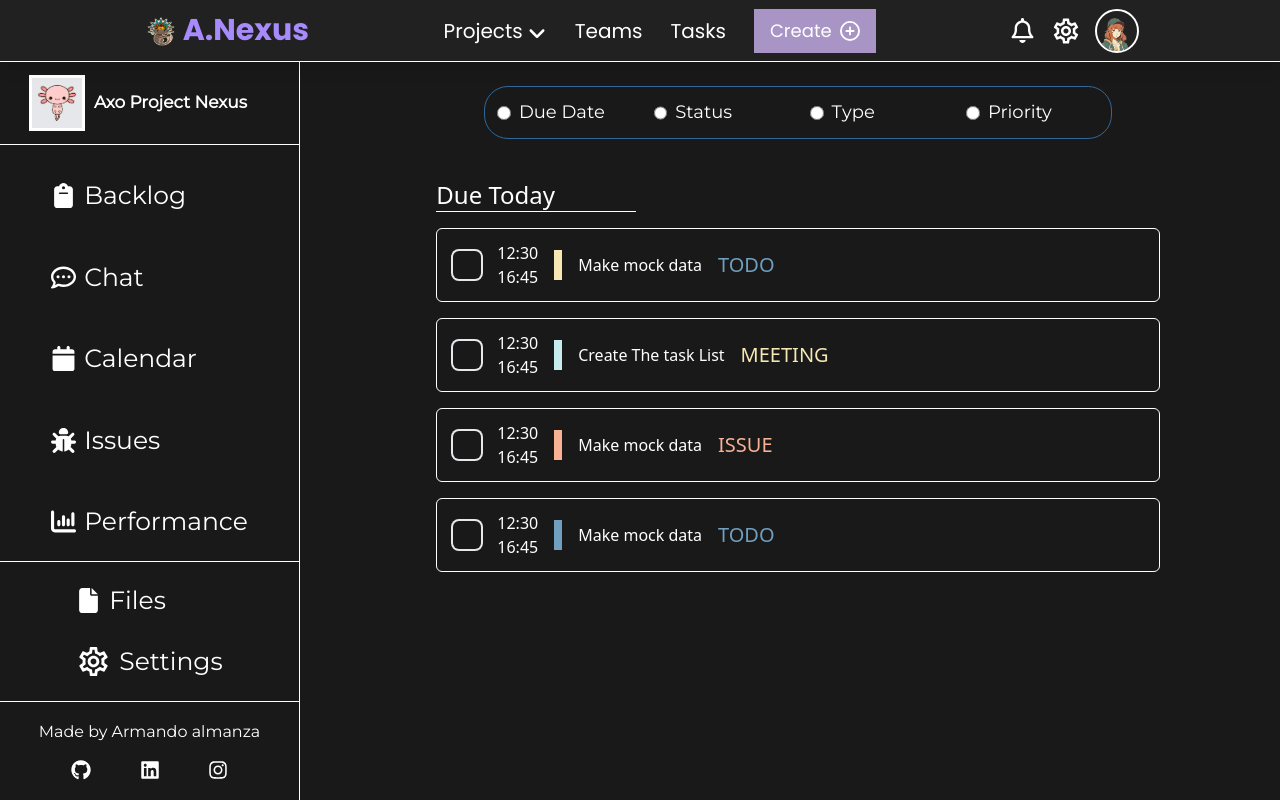
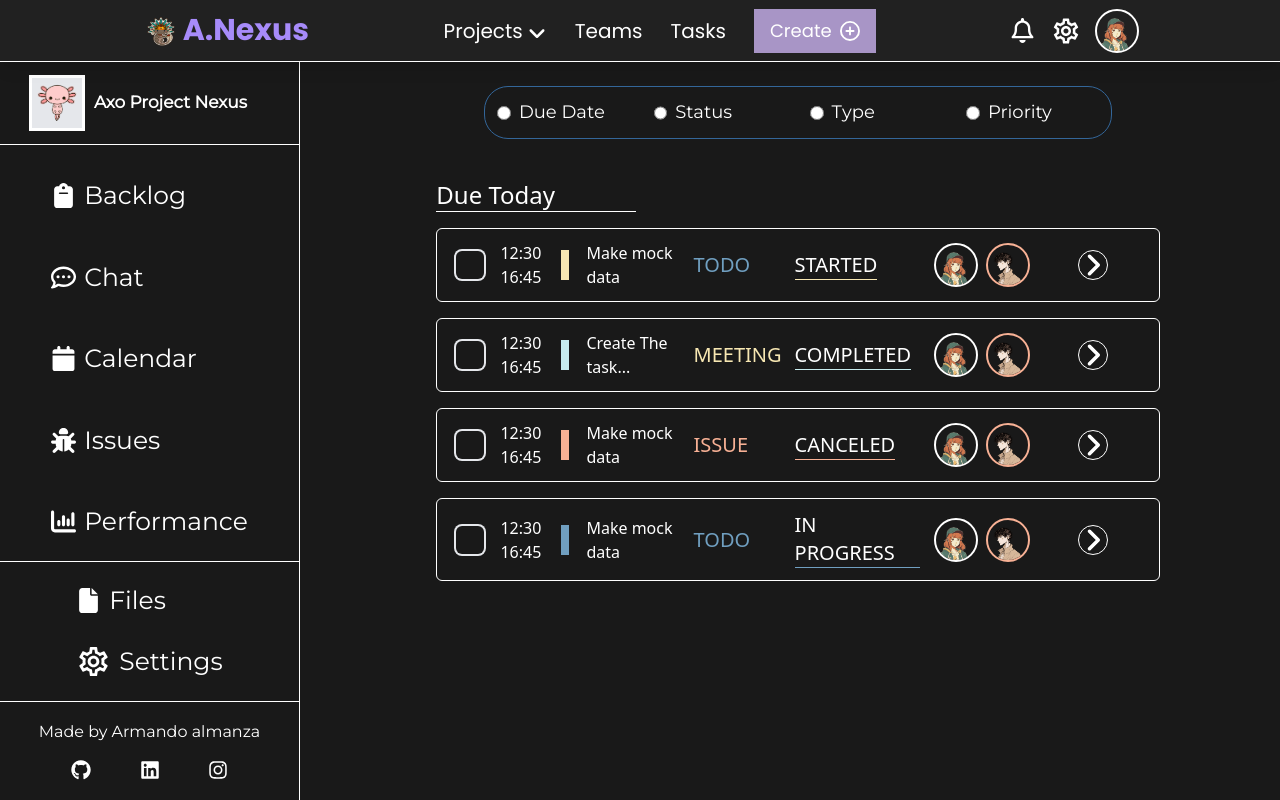
Before and after one commit to ArmandoAlmanza/Axo-Proyect-Nexus, a React (Vite) app in the folder client/: page /dashboard in a window 1280 px wide. Built offline with nearby package versions, Linux system fonts and the light colour scheme.

Commit message:
style task component

```diff
--- a/client/src/components/tasks/TaskCard.tsx
+++ b/client/src/components/tasks/TaskCard.tsx
@@ -1,5 +1,7 @@
 import clsx from "clsx";
+import { FaAngleRight } from "react-icons/fa6";
 import { twMerge } from "tailwind-merge";
+import useScreenSize from "../../hooks/useScreenSize";
 
 interface Props {
     title: string;
@@ -7,12 +9,34 @@ interface Props {
     end_hour: string;
     type: string;
     status: string;
+    assigned_by_img: string;
+    assigned_to_img: string;
 }
 
-const TaskCard = ({ title, start_hour, end_hour, type, status }: Props) => {
+const TaskCard = ({
+    title,
+    start_hour,
+    end_hour,
+    type,
+    status,
+    assigned_by_img,
+    assigned_to_img
+}: Props) => {
+    const screenSize = useScreenSize();
     return (
         <article className="border border-white rounded-md px-4">
-            <div className="flex items-center my-3 flex-row gap-4">
+            <div
+                className={clsx(
+                    "grid place-items-center place-content-center my-3 gap-4",
+                    {
+                        "grid-cols-[1fr_10px_1fr_85px_125px_1fr_100px]":
+                            screenSize.width >= 760,
+                        "grid-cols-[1fr_10px_1fr_1fr_30px]":
+                            screenSize.width < 760,
+                    }
+                )}
+            >
+                <div className="flex justify-between items-center gap-4">
                     <input
                         type="checkbox"
                         className={clsx(
@@ -36,6 +60,7 @@ const TaskCard = ({ title, start_hour, end_hour, type, status }: Props) => {
                         <span>{start_hour}</span>
                         <span>{end_hour}</span>
                     </div>
+                </div>
                 <div
                     className={twMerge(
                         clsx(" h-[30px] w-[8px]", {
@@ -46,10 +71,15 @@ const TaskCard = ({ title, start_hour, end_hour, type, status }: Props) => {
                         })
                     )}
                 ></div>
-                <h1>{title}</h1>
+                <h1>
+                    {title.length > 15 ? `${title.substring(0, 15)}...` : title}
+                </h1>
+                {screenSize.width < 760 ? (
+                    ""
+                ) : (
                     <span
                         className={clsx(
-                        "text-xl",
+                            "text-xl place-self-start self-center",
                             {
                                 "text-dalia-200": type === "meeting",
                             },
@@ -63,6 +93,43 @@ const TaskCard = ({ title, start_hour, end_hour, type, status }: Props) => {
                     >
                         {type.toUpperCase()}
                     </span>
+                )}
+                {screenSize.width < 760 ? (
+                    ""
+                ) : (
+                    <span
+                        className={clsx(
+                            "text-xl place-self-start self-center",
+                            {
+                                "border-b border-b-dalia-200":
+                                    status === "started",
+                                "border-b border-b-bluebell-200":
+                                    status === "in_progress",
+                                "border-b border-b-leaf-200":
+                                    status === "completed",
+                                "border-b border-b-garnet-200":
+                                    status === "canceled",
+                            }
+                        )}
+                    >
+                        {status === "in_progress"
+                            ? "IN PROGRESS"
+                            : status.toUpperCase()}
+                    </span>
+                )}
+                <div className="flex justify-between gap-3">
+                    <img
+                        src={assigned_to_img}
+                        alt="assigned by image"
+                        className="aspect-4/3 size-9 outline outline-2 outline-inset-2 rounded-3xl md:size-10 select-none"
+                    />
+                    <img
+                        src={assigned_by_img}
+                        alt="assigned to image"
+                        className="aspect-4/3 size-9 outline outline-2 outline-inset-2 rounded-3xl md:size-10 select-none outline-garnet-200"
+                    />
+                </div>
+                <FaAngleRight className="text-[30px] rounded-full border border-white hover:cursor-pointer hover:border-lily-400 hover:text-lily-400 transition-colors duration-300 ease-out" />
             </div>
         </article>
     );
--- a/client/src/components/tasks/TasksList.tsx
+++ b/client/src/components/tasks/TasksList.tsx
@@ -16,6 +16,8 @@ const TasksList = () => {
                         start_hour="12:30"
                         type={task.type}
                         status={task.status}
+                        assigned_to_img={task.assigned_by.img}
+                        assigned_by_img={task.assigned_to.img}
                     />
                 ))}
             </div>
```
Lines whose indentation alone changed are shown as unchanged.
